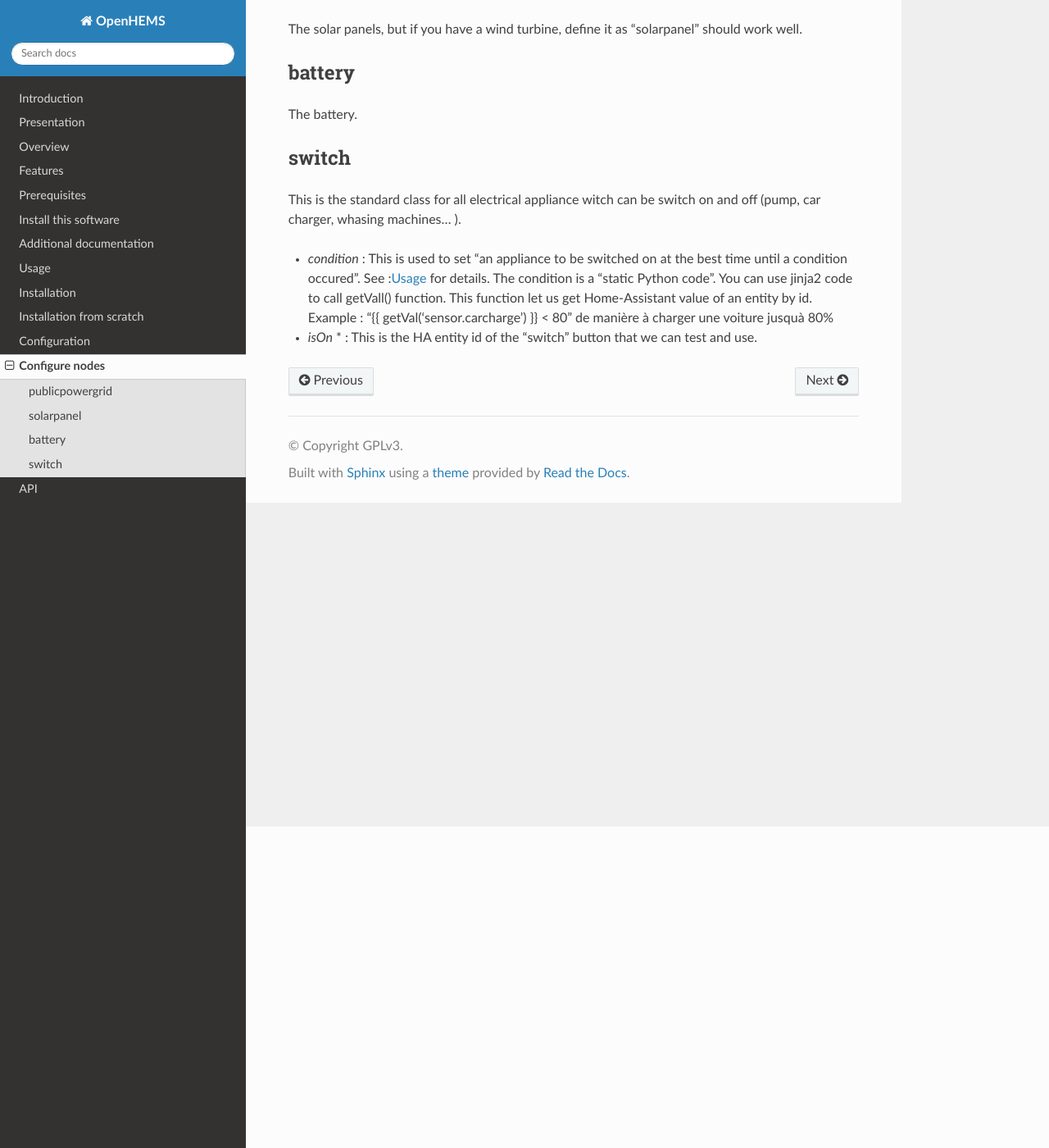
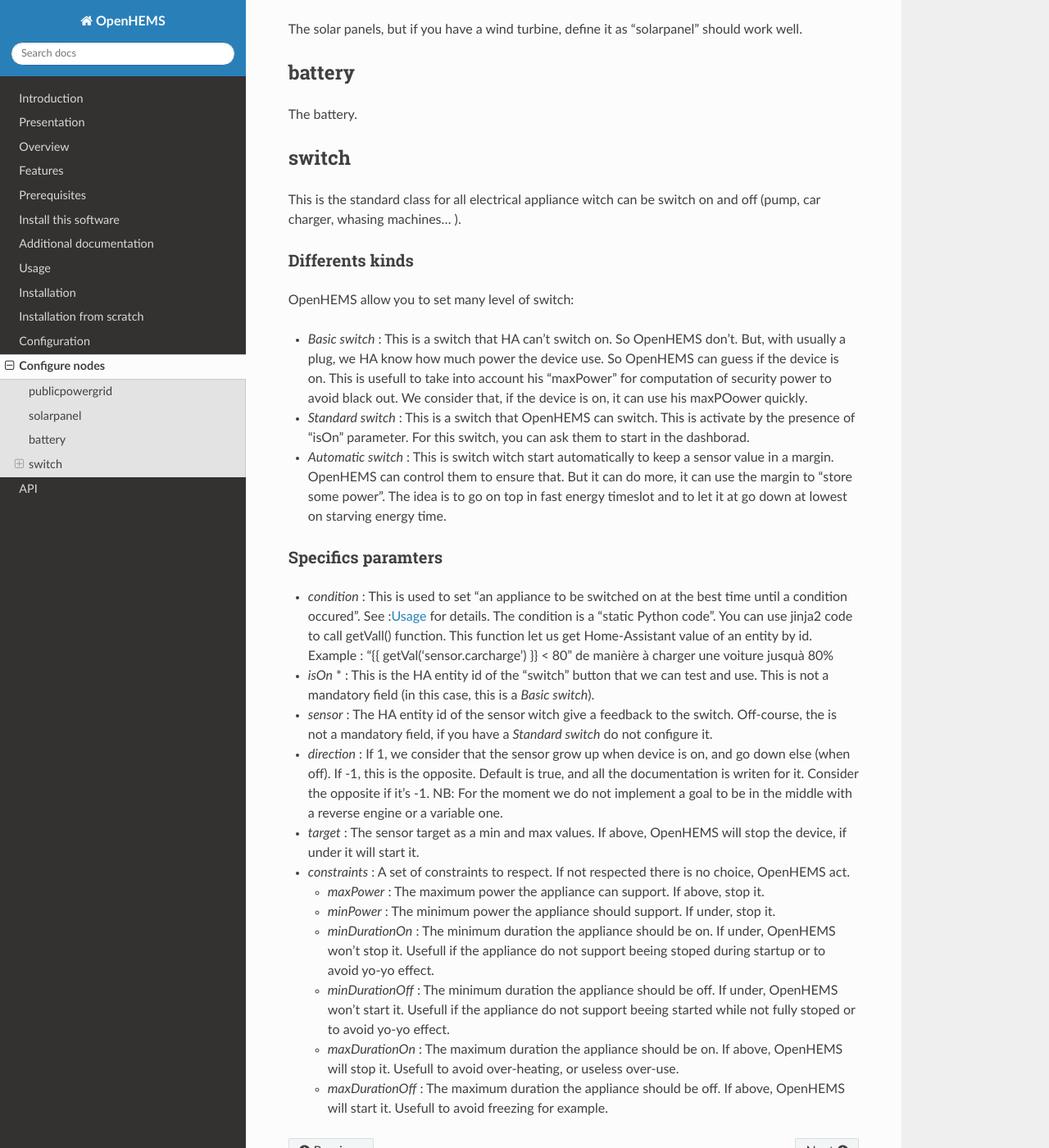
Before and after one commit to abriotde/openhems-sample, a Sphinx documentation site: the page built from docs/source/configure_nodes.rst, in a window 1280 px wide and 1400 px high, scrolled down 392 px. Shown: the whole window at 82% size. Built offline with Sphinx 7.4.7 and the Read the Docs theme 3.1.0, drawn with Linux system fonts in a browser that asks for light colours.

```diff
--- a/docs/source/configure_nodes.rst
+++ b/docs/source/configure_nodes.rst
@@ -23,6 +23,41 @@ switch
 
 This is the standard class for all electrical appliance witch can be switch on and off (pump, car charger, whasing machines... ).
 
+Differents kinds
+~~~~~~~~~~~~~~~~
+
+OpenHEMS allow you to set many level of switch:
+
+* *Basic switch* : This is a switch that HA can't switch on. So OpenHEMS don't. But, with usually a plug, we HA know how much power the device use. So OpenHEMS can guess if the device is on. This is usefull to take into account his "maxPower" for computation of security power to avoid black out. We consider that, if the device is on, it can use his maxPOower quickly.
+
+* *Standard switch* : This is a switch that OpenHEMS can switch. This is activate by the presence of "isOn" parameter. For this switch, you can ask them to start in the dashborad.
+
+* *Automatic switch* : This is switch witch start automatically to keep a sensor value in a margin. OpenHEMS can control them to ensure that. But it can do more, it can use the margin to "store some power". The idea is to go on top in fast energy timeslot and to let it at go down at lowest on starving energy time.
+
+
+Specifics paramters
+~~~~~~~~~~~~~~~~~~~
+
 * *condition* : This is used to set "an appliance to be switched on at the best time until a condition occured". See ::doc:`usage` for details. The condition is a "static Python code". You can use jinja2 code to call getVall() function. This function let us get Home-Assistant value of an entity by id. Example : "{{ getVal('sensor.carcharge') }} < 80" de manière à charger une voiture jusquà 80%
 
-* *isOn* * : This is the HA entity id of the "switch" button that we can test and use.
+* *isOn* * : This is the HA entity id of the "switch" button that we can test and use. This is not a mandatory field (in this case, this is a *Basic switch*).
+
+* *sensor* : The HA entity id of the sensor witch give a feedback to the switch. Off-course, the is not a mandatory field, if you have a *Standard switch* do not configure it.
+
+* *direction* : If 1, we consider that the sensor grow up when device is on, and go down else (when off). If -1, this is the opposite. Default is true, and all the documentation is writen for it. Consider the opposite if it's -1. NB: For the moment we do not implement a goal to be in the middle with a reverse engine or a variable one.
+
+* *target* : The sensor target as a min and max values. If above, OpenHEMS will stop the device, if under it will start it.
+
+* *constraints* : A set of constraints to respect. If not respected there is no choice, OpenHEMS act.
+
+  * *maxPower* : The maximum power the appliance can support. If above, stop it.
+
+  * *minPower* : The minimum power the appliance should support. If under, stop it.
+
+  * *minDurationOn* : The minimum duration the appliance should be on. If under, OpenHEMS won't stop it. Usefull if the appliance do not support beeing stoped during startup or to avoid yo-yo effect.
+
+  * *minDurationOff* : The minimum duration the appliance should be off. If under, OpenHEMS won't start it. Usefull if the appliance do not support beeing started while not fully stoped or to avoid yo-yo effect.
+
+  * *maxDurationOn* : The maximum duration the appliance should be on. If above, OpenHEMS will stop it. Usefull to avoid over-heating, or useless over-use.
+
+  * *maxDurationOff* : The maximum duration the appliance should be off. If above, OpenHEMS will start it. Usefull to avoid freezing for example.
--- a/pyproject.toml
+++ b/pyproject.toml
@@ -1,6 +1,6 @@
 [project]
 name = "openhems"
-version = "0.2.9"
+version = "0.2.10"
 dynamic = [
 	# "version" # , "description"
 ]
```
Also changed, not shown: CHANGELOG.md (+7 -0 lines), readme.md (+2 -7 lines).
